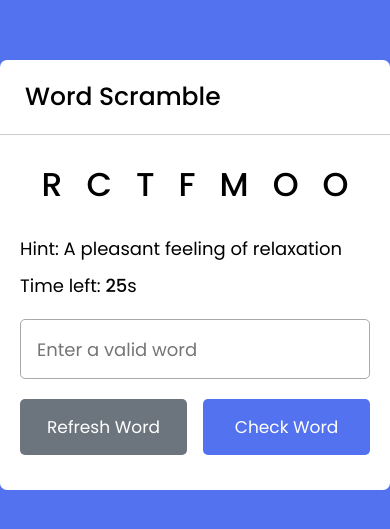
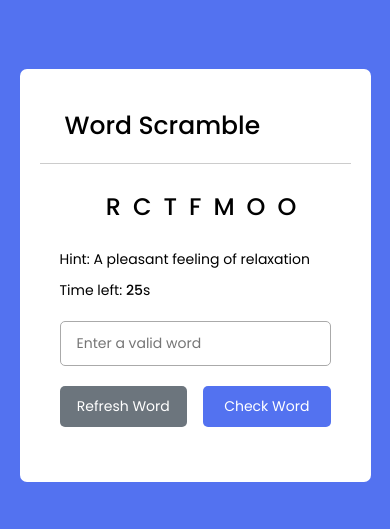
Before and after one commit to midhunk0/word-scrambler, a plain HTML site: page index.html in a window 390 px wide. Shown: the part 147-676 px from the top of the page. Drawn offline with Linux system fonts and the light colour scheme.

Commit message:
make it responsive

```diff
--- a/style.css
+++ b/style.css
@@ -74,3 +74,29 @@ body{
 .buttons .check-word{
     background: #5372F0;
 }
+
+@media (max-width: 496px){
+    .container{
+        width: 90%;
+        padding: 20px;
+    }
+
+    .container .word{
+        font-size: 24px;
+        letter-spacing: 12px;
+    }
+
+    .content .details p{
+        font-size: 14px;
+    }
+
+    .content input{
+        height: 45px;
+        font-size: 14px;
+    }
+
+    .buttons button{
+        font-size: 14px;
+        padding: 10px 0;
+    }
+}
```
